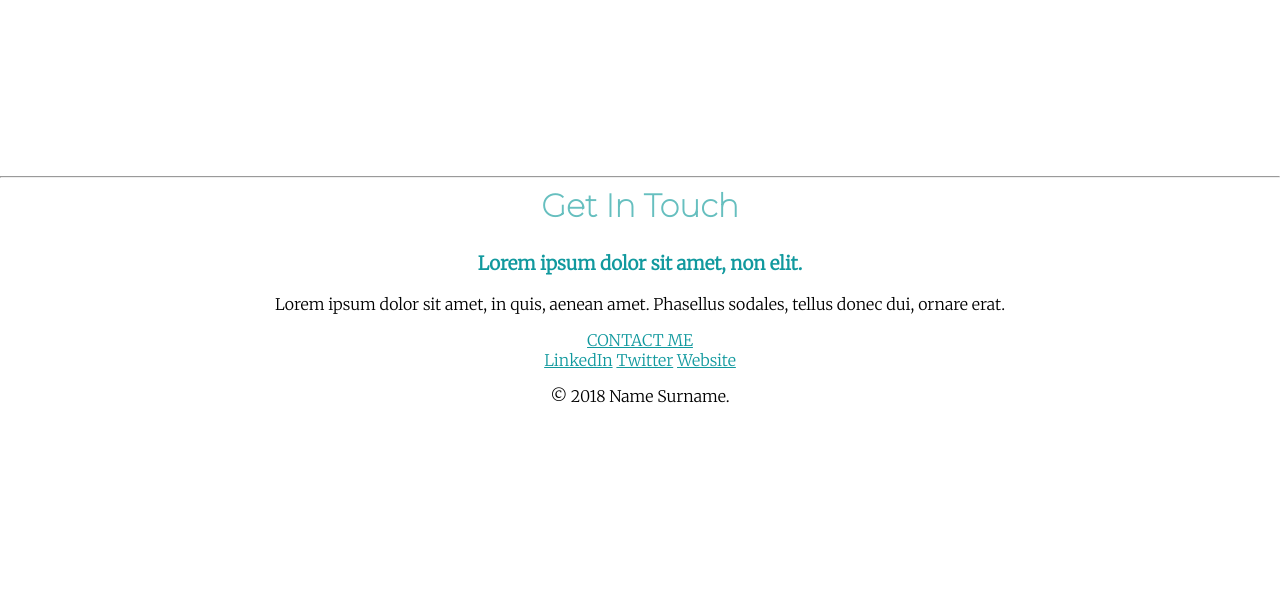
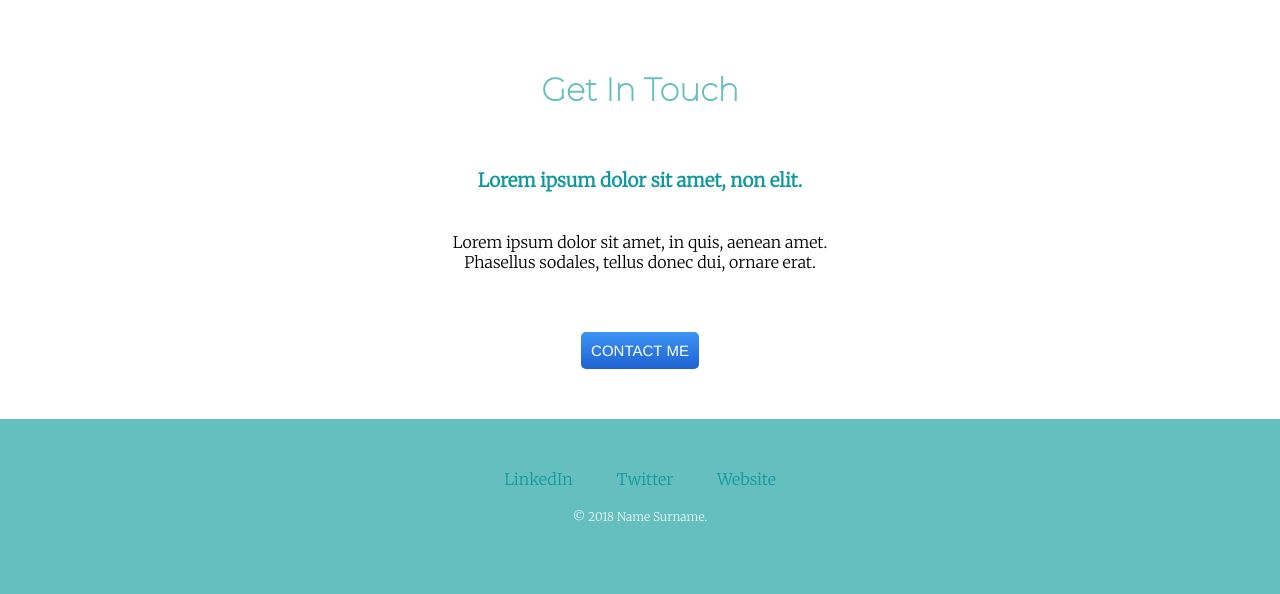
Before and after one commit to Behnam1111/CSS-Mysite, a plain HTML site: page index.html in a window 1280 px wide. Shown: the part 2098-2692 px from the top of the page. Before the commit the page ends 2520 px from the top, so only its background shows below. Drawn offline with Linux system fonts and the light colour scheme; a web font is replaced by a local one.

Commit message:
style elements and add bottom container

```diff
--- a/css/styles.css
+++ b/css/styles.css
@@ -24,6 +24,13 @@ h3{
 a{
   color: #11999E;
 }
+hr{
+  width: 3%;
+  border-style: dotted none none none;
+  border-width: thick;
+  color: #EAF6F6;
+  margin: 100px auto;
+}
 .top{
   background-color: #E4F9F5;
   position: relative;
@@ -31,26 +38,95 @@ a{
 }
 .cloud-bottom{
   position: absolute;
-  top: 250px;
+  top: 330px;
+  left: 400px;
 }
 .cloud-top{
   position: absolute;
-  right: 620px;
-  top: 100px;
+  right: 430px;
+  top: 70px;
 }
 .skill-row{
-  margin: 200px auto;
+  margin: 100px auto 130px;
   width: 50%;
   text-align: left;
   line-height: 2;
 }
 .book-img{
-  width: 25%;
+  width: 20%;
   float: left;
   margin-right: 30px;
 }
 .python-img{
-  width: 25%;
+  width: 20%;
   float: right;
   margin-left: 30px;
 }
+.my-photo{
+  width: 10%;
+  margin: 100px auto 50px;
+}
+.about-me{
+  width:20%;
+  margin: 50px auto;
+  color: #40514E;
+}
+.in-touch{
+  margin: 30px auto 60px;
+}
+.tip{
+  margin: 20px auto 40px;
+}
+.fun{
+  width: 30%;
+  margin: 30px auto 60px;
+}
+.bottom-container{
+  background-color: #66BFBF;
+  padding: 50px;
+}
+.copyright{
+  color: #EAF6F6;
+  font-size: 0.75rem;
+  margin: 20px auto;
+}
+.footer-link{
+  margin: 0 20px;
+  color: #11999E;
+  text-decoration: none;
+}
+.BUTTON_KJL {
+   background: #3D94F6;
+   background-image: -webkit-linear-gradient(top, #3D94F6, #1E62D0);
+   background-image: -moz-linear-gradient(top, #3D94F6, #1E62D0);
+   background-image: -ms-linear-gradient(top, #3D94F6, #1E62D0);
+   background-image: -o-linear-gradient(top, #3D94F6, #1E62D0);
+   background-image: -webkit-gradient(to bottom, #3D94F6, #1E62D0);
+   -webkit-border-radius: 20px;
+   -moz-border-radius: 20px;
+   border-radius: 5px;
+   color: #FFFFFF;
+   font-family: Helvetica;
+   font-size: 15px;
+   font-weight: 300;
+   padding: 10px;
+   text-decoration: none;
+   display: inline-block;
+   cursor: pointer;
+   text-align: center;
+   margin: 0 auto 50px;
+}
+
+.BUTTON_KJL:hover {
+   border: solid #337FED 1px;
+   background: #1E62D0;
+   background-image: -webkit-linear-gradient(top, #1E62D0, #3D94F6);
+   background-image: -moz-linear-gradient(top, #1E62D0, #3D94F6);
+   background-image: -ms-linear-gradient(top, #1E62D0, #3D94F6);
+   background-image: -o-linear-gradient(top, #1E62D0, #3D94F6);
+   background-image: -webkit-gradient(to bottom, #1E62D0, #3D94F6);
+   -webkit-border-radius: 20px;
+   -moz-border-radius: 20px;
+   border-radius: 5px;
+   text-decoration: none;
+}
--- a/index.html
+++ b/index.html
@@ -18,9 +18,9 @@
 
 <div class="middle-container">
   <div class="profile">
-    <img src="images/my_photo-modified.png" alt="">
+    <img class="my-photo" src="images/my_photo-modified.png" alt="">
     <h2>Hello.</h2>
-    <p>Lorem ipsum dolor sit amet, vitae volutpat, dui conubia, dolor urna. Non auctor, montes nulla distinctio.</p>
+    <p class="about-me">I am a python and web developer. I have been working in Shaya since 2 years ago. I love fifa and coffee</p>
   </div>
   <hr>
   <div class="skills">
@@ -38,10 +38,11 @@
   </div>
   <hr>
   <div class="contact-me">
-    <h2>Get In Touch</h2>
-    <h3>Lorem ipsum dolor sit amet, non elit.</h3>
-    <p>Lorem ipsum dolor sit amet, in quis, aenean amet. Phasellus sodales, tellus donec dui, ornare erat.</p>
-    <a class="btn" href="mailto:name@email.com">CONTACT ME</a>
+    <h2 class="in-touch">Get In Touch</h2>
+    <h3 class="tip">Lorem ipsum dolor sit amet, non elit.</h3>
+    <p class="fun">Lorem ipsum dolor sit amet, in quis, aenean amet. Phasellus sodales, tellus donec dui, ornare erat.</p>
+    <!-- <a class="btn" href="mailto:name@email.com">CONTACT ME</a> -->
+    <a href="#" class="BUTTON_KJL">CONTACT ME</a>
   </div>
 </div>
 
@@ -50,7 +51,7 @@
   <a class="footer-link" href="https://www.linkedin.com/">LinkedIn</a>
   <a class="footer-link" href="https://twitter.com/">Twitter</a>
   <a class="footer-link" href="https://www.appbrewery.co/">Website</a>
-  <p>© 2018 Name Surname.</p>
+  <p class="copyright">© 2018 Name Surname.</p>
 </div>
 
     </div>
```
